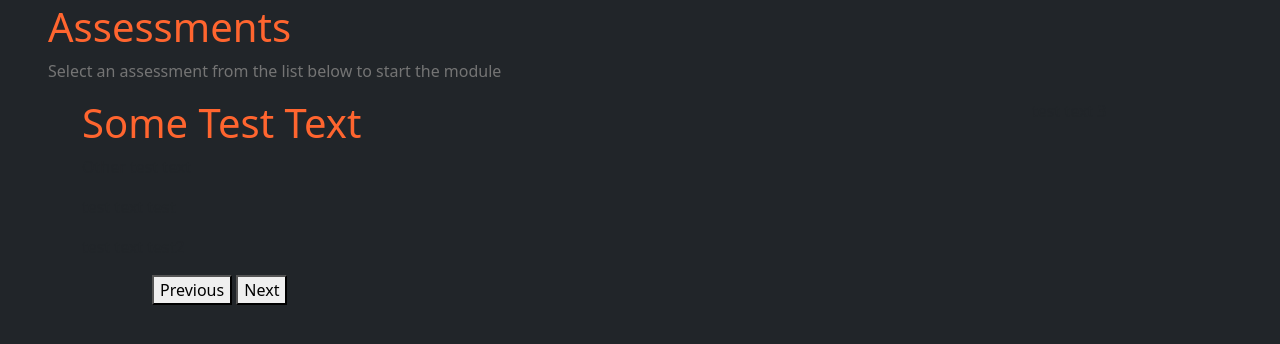
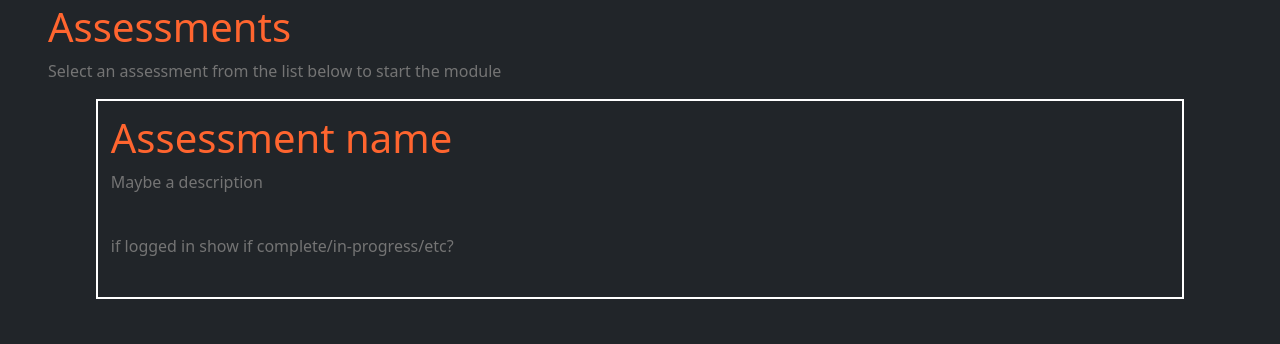
Before and after one commit to Extrosoph/Agile-Website-Developlment, a Flask app: page /assessment in a window 1280 px wide. Shown: the part 53-397 px from the top of the page. Run offline with Flask 2, Linux system fonts and the light colour scheme; some libraries are stand-ins or nearby versions.

Commit message:
<got window working>

```diff
--- a/webapp/app/static/css/main.css
+++ b/webapp/app/static/css/main.css
@@ -6,9 +6,6 @@ body{
 }
 h1{
     color:#ff652f;
-}
-.gen p{
-    color:#747474
 }
 /*colors for later
 #FFE400 Yellow
@@ -40,26 +37,34 @@ h1{
 
 .startBlock{
     display:block;
-    width:100%;
+    width:85%;
     margin:auto;
-    height:75px;
-    overflow:scroll;
-    background-color: red;
+    height:200px;
+    overflow-y:auto;
+    border:2px solid white;
+    padding:.8em;
 }
 
 .aBlock{
+    height:400px;
+    width:85%;
     display:block;
-    width:100%;
-    height:100px;
-    overflow:scroll;
+    overflow-y:auto;
     margin:auto;
-    background-color: blue;
+    padding:.8em;
+    border:2px solid white;
+}
+
+.aBlock p, .startBlock p, .gen p{
+    color:#747474;
 }
 
 .hidden{
-    display:hidden;
+    display:none;
 }
 
 #but{
+    position:relative;
     float:right;
+    padding:3em;
 }
--- a/webapp/app/static/javascript/main.js
+++ b/webapp/app/static/javascript/main.js
@@ -77,24 +77,34 @@ $(document).ready(function() {
 
     $('#next').click(function(){
         // NextPage function
-        if($('#abase').css('display') !== 'hidden'){
-            $('#abase').hide();
+        if($('#abase').css('display') !== 'none'){
+            $('#abase').hide(),
             $('#page1').show();
-        } else if($('#page1').css('display')!=='hidden'){
-            $('#page1').hide();
+        } else if($('#page1').css('display')!=='none'){
+            $('#page1').hide(),
             $('#page2').show();
+        } else if($('#page2').css('display')!=='none'){
+            $('#page2').hide(),
+            $('#page3').show();
         }
         //needs to continue for whole assessment - loop?
     })
 
     $('#prev').click(function(){
         // PrevPage function
-        if($('#page2').css('display')!=='hidden'){
-            $('#page2').hide();
+        if($('#page3').css('display')!=='none'){
+            $('#page3').hide(),
+            $('#page2').show();
+        }else if($('#page2').css('display')!=='none'){
+            $('#page2').hide(),
             $('#page1').show();
-        } else if($('#page1').css('display')!=='hidden'){
+        } else if($('#page1').css('display')!=='none'){
+            $('#abase').show(),
             $('#page1').hide();
-            $('abase').show();
+        } else if($('#abase').css('display') !== 'none'){
+            $('#abase').hide(),
+            $('#but').hide(),
+            $("#sb").show();
         }
         //needs to continue for whole assessment - loop?
     })
--- a/webapp/app/templates/assessment.html
+++ b/webapp/app/templates/assessment.html
@@ -9,39 +9,49 @@
     <p>Log in to save and track your progress</p>
     {% endif %} -->
 </div>
-<div class="container" id="sb">
-    <div class="row">
-        <div class="col-sm-10">
-            <div class="startblock">
-                <!-- Have assessment overview here -->
-                <h1>Some Test Text</h1>
-            </div>
-        </div>
-        <div class="col-sm-2 hidden">
-            <!-- If logged in show progress (unhide)-->
-            <p>test text 3</p>
-        </div>
-    </div>
+<div class="startBlock" id="sb">
+        <h1>Assessment name</h1>
+        <p>Maybe a description</p>
+        <br>
+        <p>if logged in show if complete/in-progress/etc?</p>
 </div>
-<div class="container hidden" id="abase">
-    <div class="ablock">
+<div class="aBlock hidden" id="abase">
         <!-- load assessment here -->
         <p>Other test text</p>
-    </div>
+        <br>
+        <br>
+        <br>
+        <p>does the scroll work?</p>
+        <br>
+        <p>or</p>
+        <br>
+        <br>
+        <p>does this resize?</p>
+        <br>
+        <br>
+        <br>
+        <br>
+        <p>test that scroll!</p>
 </div>
-<div class="container hidden" id="page1">
-    <div class="ablock">
+<div class="aBlock hidden" id="page1">
         <!-- load next bit of assessment -->
         <p>test text test</p>
-    </div>
 </div>
-<div class="container hidden" id="page2">
-    <div class="ablock">
+<div class="aBlock hidden" id="page2">
         <!-- load next bit of assessment -->
         <p>test text test2</p>
-    </div>
 </div>
-<div class="container hidden" id="but">
+<div class="aBlock hidden" id="page3">
+        <!-- load next bit of assessment -->
+        <p>test text test3</p>
+        <br>
+        <p>Lorem ipsum dolor sit amet consectetur adipisicing elit. Aliquam consequuntur beatae ab iste nulla ullam dolorem unde soluta provident natus magni architecto, esse, eum rem accusantium itaque veritatis est dolor.</p>
+        <br>
+        <p>Lorem ipsum dolor sit amet consectetur adipisicing elit. Aliquam consequuntur beatae ab iste nulla ullam dolorem unde soluta provident natus magni architecto, esse, eum rem accusantium itaque veritatis est dolor.</p>
+        <br>
+        <p>Lorem ipsum dolor sit amet consectetur adipisicing elit. Aliquam consequuntur beatae ab iste nulla ullam dolorem unde soluta provident natus magni architecto, esse, eum rem accusantium itaque veritatis est dolor.</p>
+</div>
+<div class="hidden" id="but">
     <button id="prev">Previous</button>
     <button id="next">Next</button>
 </div>
```
